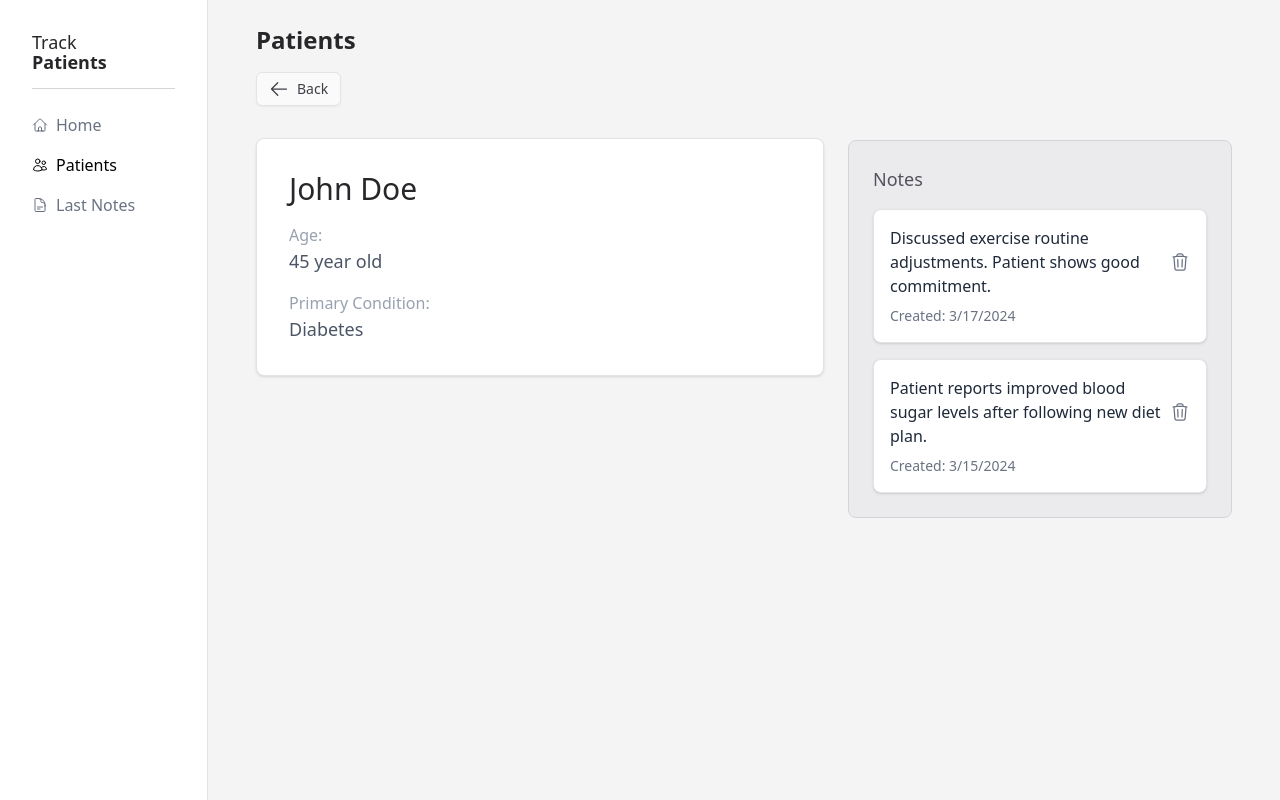
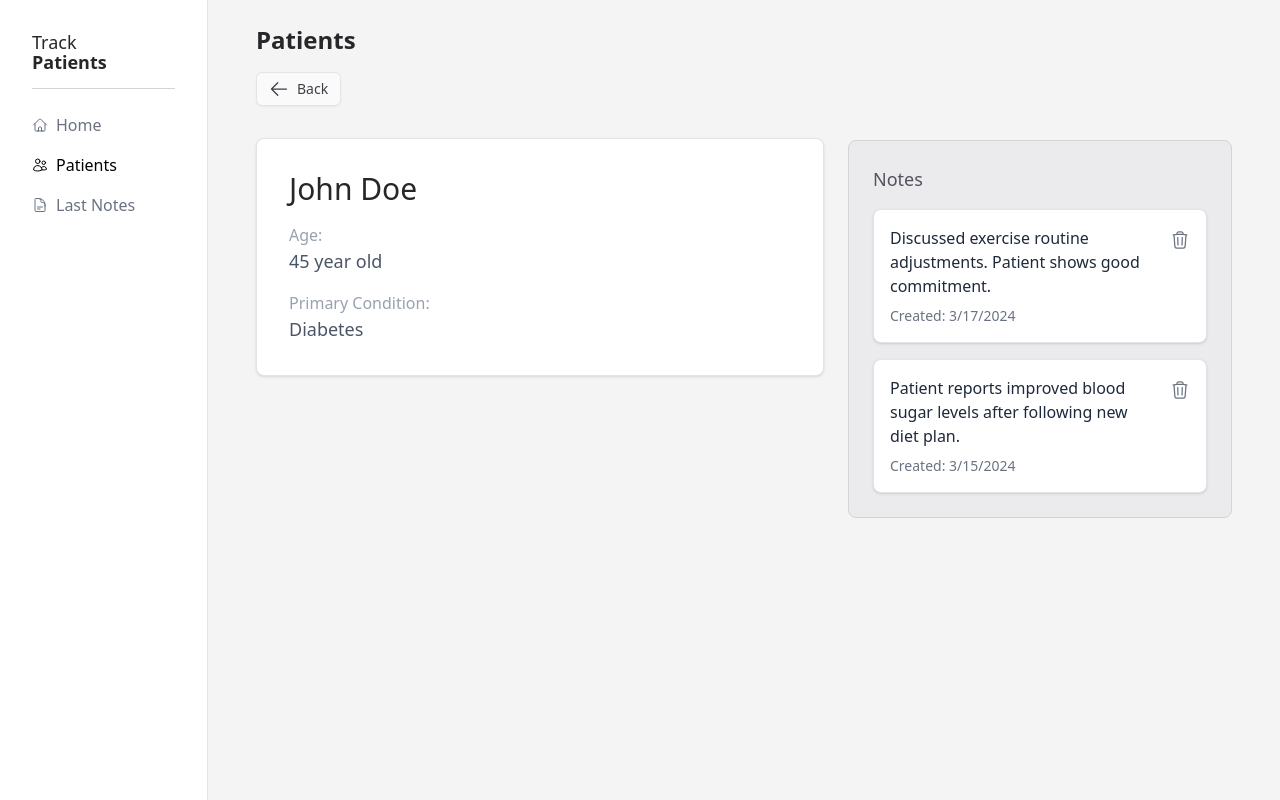
Before and after one commit to manumorante/track-patients, a React (Vite) app: page /patients/1 in a window 1280 px wide. Built offline with nearby package versions, Linux system fonts and the light colour scheme.

Commit message:
refactor: improve NoteCard component layout and button styling for better user experience

```diff
--- a/src/components/notes/NoteCard.tsx
+++ b/src/components/notes/NoteCard.tsx
@@ -18,11 +18,11 @@ export default function NoteCard({ note }: Props) {
 
   return (
     <Card className="p-4">
-      <div className="flex justify-between">
+      <div className="flex items-start justify-between">
         <p className="text-gray-800">{note.text}</p>
         <button
           onClick={handleDelete}
-          className="ml-2 text-gray-500 transition-colors hover:text-red-500"
+          className="mt-1 ml-3 cursor-pointer text-gray-500 transition-colors hover:text-red-500"
           title="Delete note">
           <TrashIcon className="h-5 w-5" />
         </button>
```
